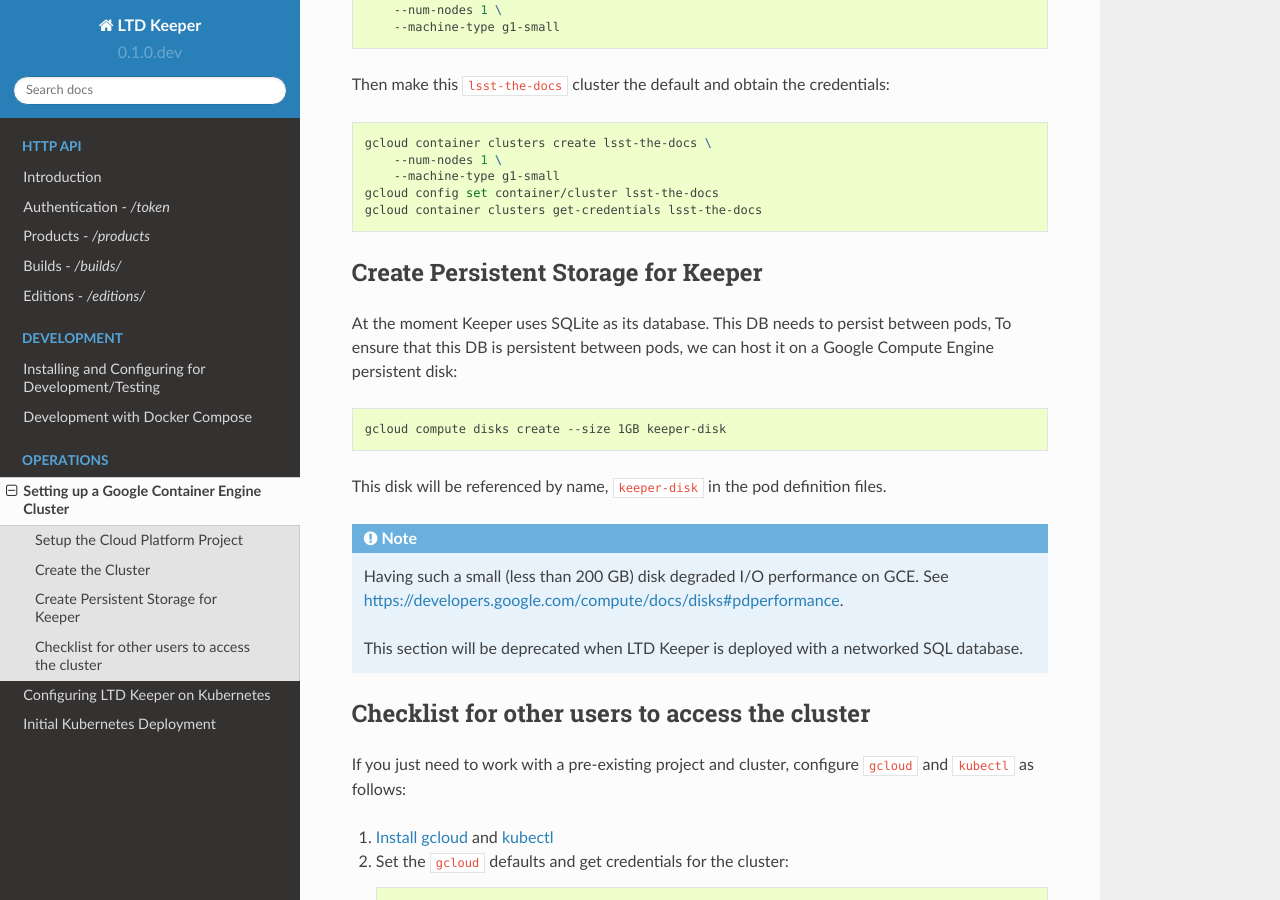
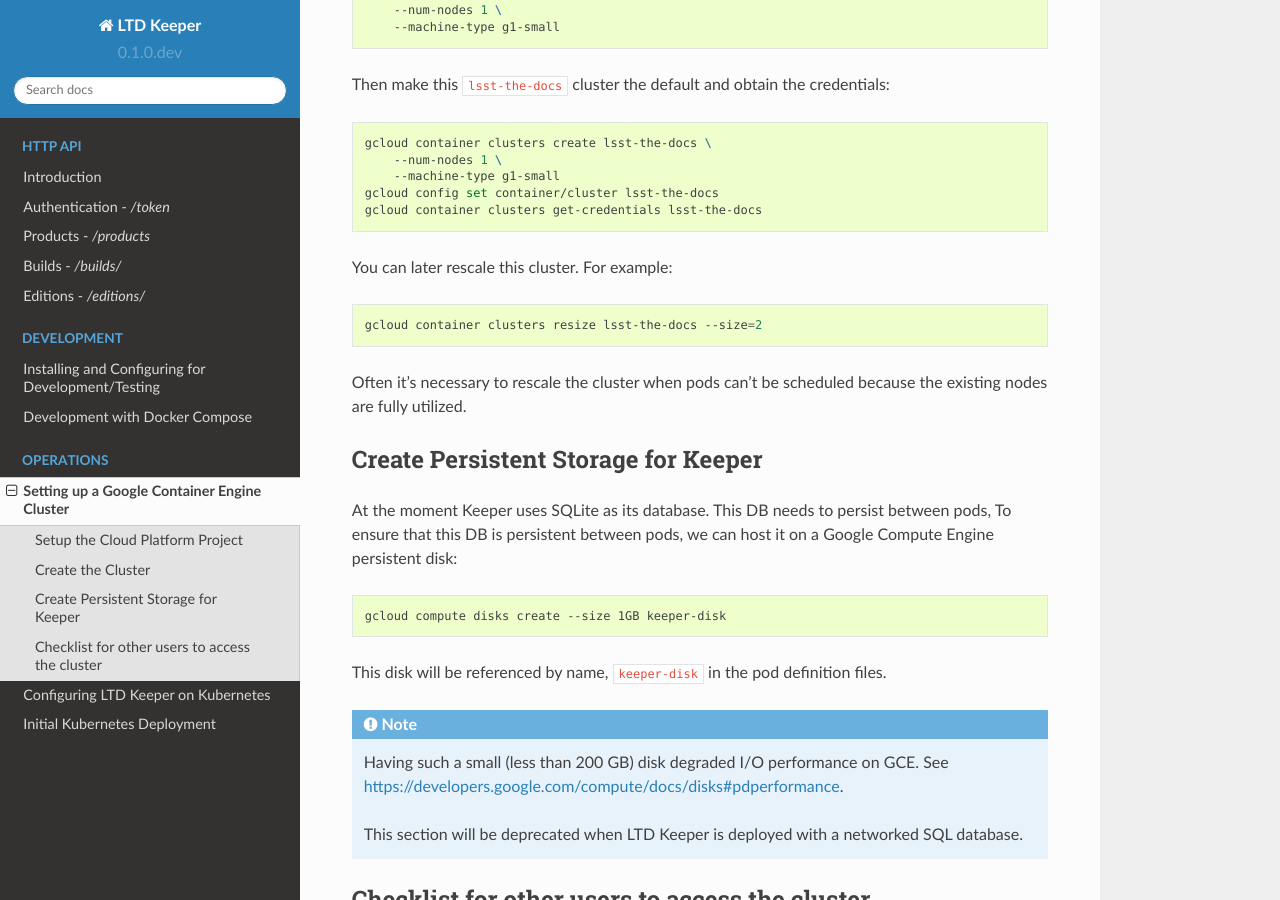
Before and after one commit to lsst-sqre/ltd-keeper, a Sphinx documentation site: the page built from docs/gke-setup.rst, in a window 1280 px wide and 900 px high, scrolled down 927 px. Built offline with Sphinx 7.4.7 and the Read the Docs theme 2.0.0, drawn with Linux system fonts in a browser that asks for light colours.

Commit message:
Add doc on how to rescale Kubernetes cluster

```diff
--- a/docs/gke-setup.rst
+++ b/docs/gke-setup.rst
@@ -59,6 +59,14 @@ Then make this ``lsst-the-docs`` cluster the default and obtain the credentials:
    gcloud config set container/cluster lsst-the-docs
    gcloud container clusters get-credentials lsst-the-docs
 
+You can later rescale this cluster.
+For example:
+
+.. code-block:: bash
+
+   gcloud container clusters resize lsst-the-docs --size=2
+
+Often it's necessary to rescale the cluster when pods can't be scheduled because the existing nodes are fully utilized.
 
 Create Persistent Storage for Keeper
 ====================================
```
